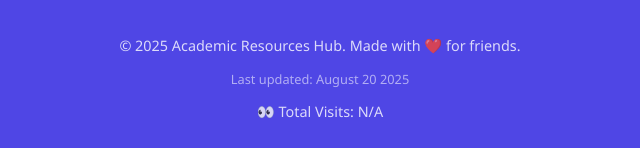
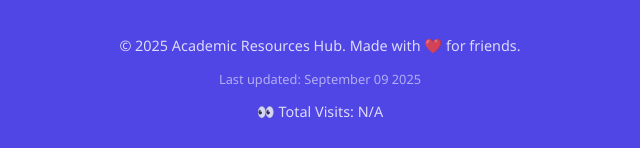
Before and after one commit to rahuliitd05/Semester3, a plain HTML site: page index.html in a window 1280 px wide. Shown: the part 1586-1734 px from the top of the page, 320-960 px from the left. Drawn offline with Linux system fonts and the light colour scheme; no server answers.

Commit message:
Minor Changes

```diff
--- a/index.html
+++ b/index.html
@@ -73,7 +73,7 @@
 
       <div class="footer-bottom">
         <p>&copy; 2025 Academic Resources Hub. Made with ❤️ for friends.</p>
-        <p class="last-updated">Last updated: August 20 2025</p>
+        <p class="last-updated">Last updated: September 09 2025</p>
         <!-- 👇 Visit counter will show up here -->
         <p id="visit-counter">👀 Total Visits: Loading...</p>
       </div>
```
